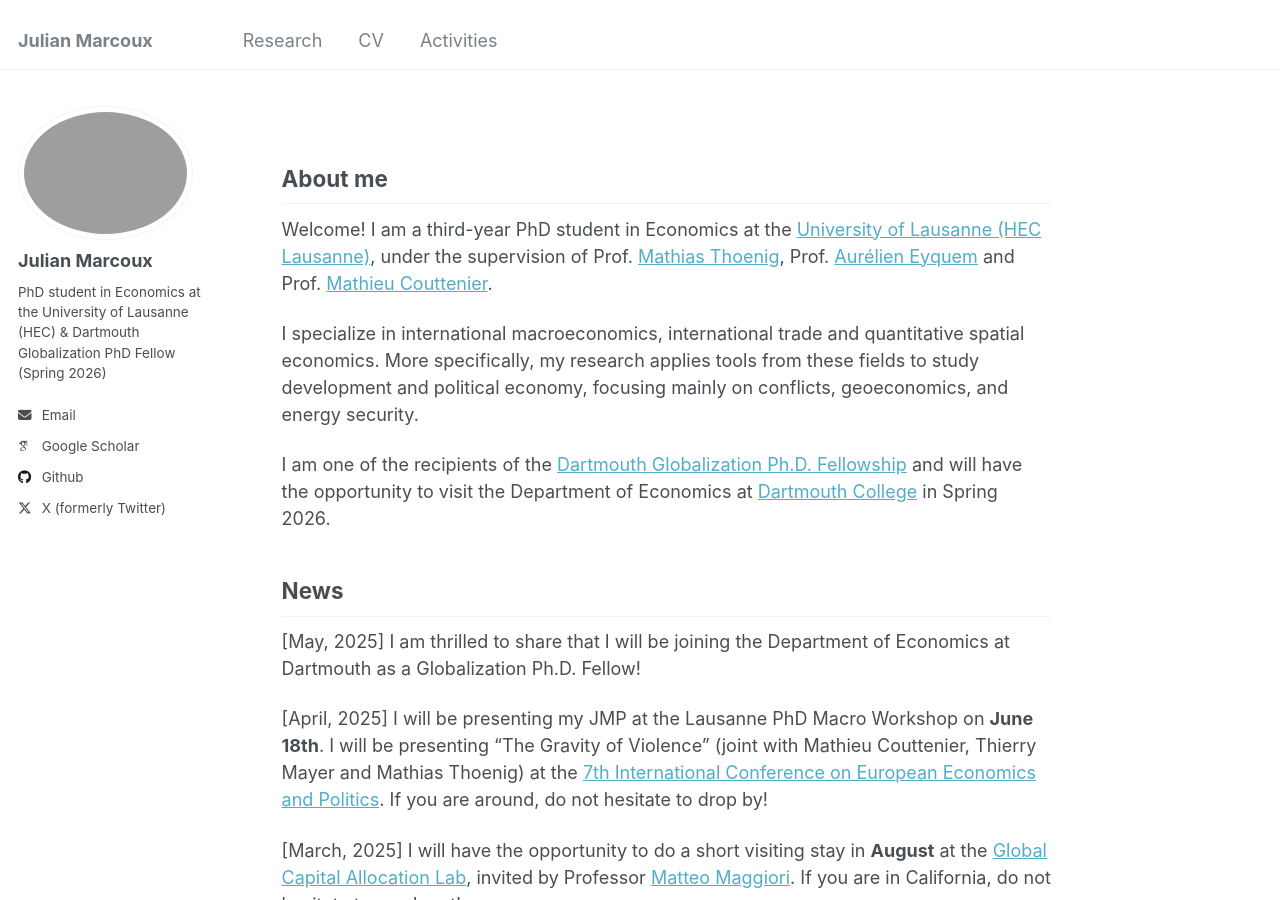
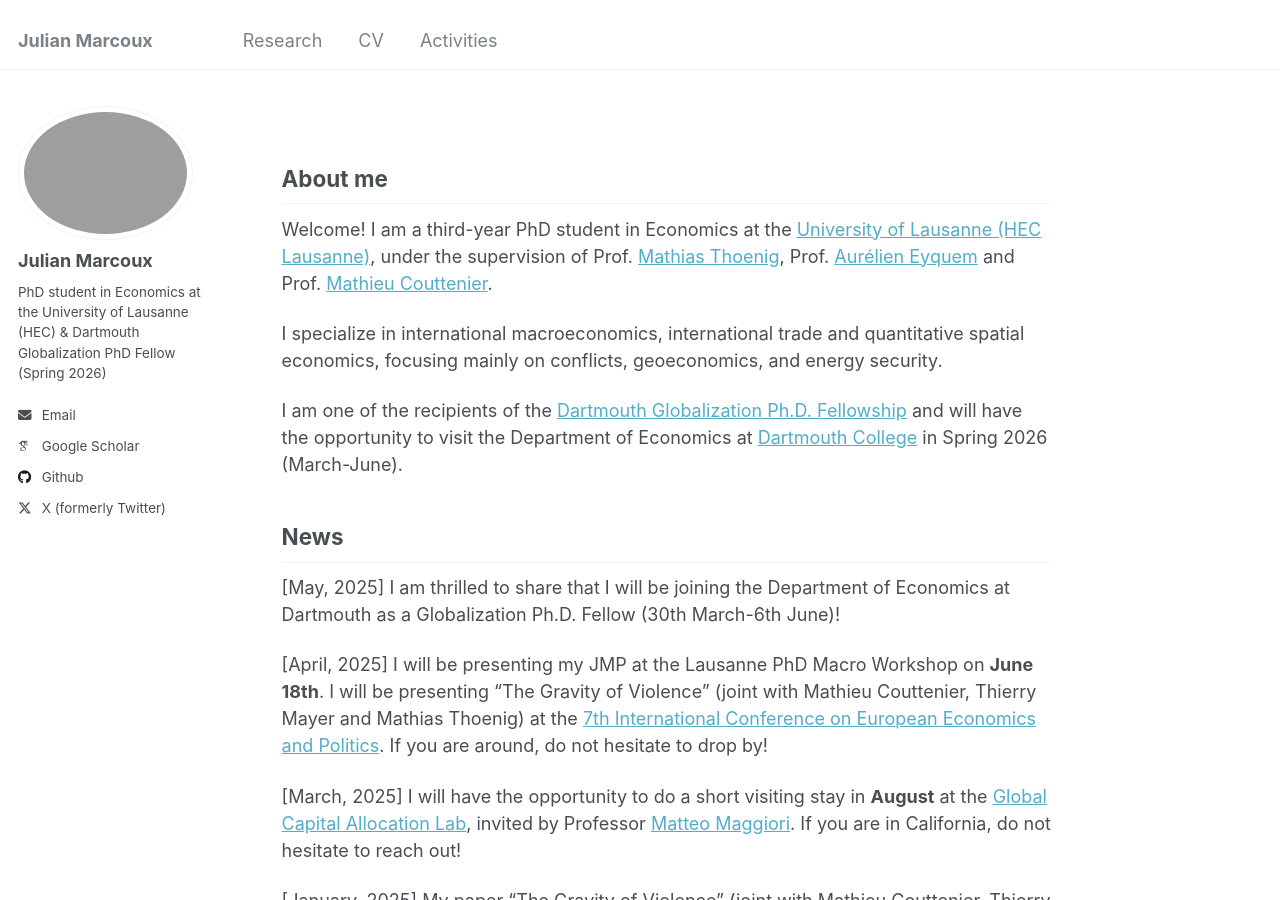
Before and after one commit to julianmarcoux/julianmarcoux.github.io, a Jekyll site: the page built from _pages/about.md, in a window 1280 px wide and 900 px high. Built offline with Jekyll 4.4.1, drawn with Linux system fonts in a browser that asks for light colours; some web fonts are replaced.

Commit message:
Update about.md

```diff
--- a/_pages/about.md
+++ b/_pages/about.md
@@ -12,13 +12,13 @@ About me
 -------------
 Welcome! I am a third-year PhD student in Economics at the [University of Lausanne (HEC Lausanne)](https://www.unil.ch/de/en/home.html), under the supervision of Prof. [Mathias Thoenig](https://people.unil.ch/mathiasthoenig/), Prof. [Aurélien Eyquem](http://aeyq.free.fr/) and Prof. [Mathieu Couttenier](https://sites.google.com/site/coutteniermathieu/).
 
-I specialize in international macroeconomics, international trade and quantitative spatial economics. More specifically, my research applies tools from these fields to study development and political economy, focusing mainly on conflicts, geoeconomics, and energy security.
+I specialize in international macroeconomics, international trade and quantitative spatial economics, focusing mainly on conflicts, geoeconomics, and energy security.
 
-I am one of the recipients of the [Dartmouth Globalization Ph.D. Fellowship](https://globalization.dartmouth.edu/programs/globalization-phd-fellows) and will have the opportunity to visit the Department of Economics at [Dartmouth College](https://economics.dartmouth.edu/) in Spring 2026.
+I am one of the recipients of the [Dartmouth Globalization Ph.D. Fellowship](https://globalization.dartmouth.edu/programs/globalization-phd-fellows) and will have the opportunity to visit the Department of Economics at [Dartmouth College](https://economics.dartmouth.edu/) in Spring 2026 (March-June).
 
 News
 -------------
-[May, 2025] I am thrilled to share that I will be joining the Department of Economics at Dartmouth as a Globalization Ph.D. Fellow!
+[May, 2025] I am thrilled to share that I will be joining the Department of Economics at Dartmouth as a Globalization Ph.D. Fellow (30th March-6th June)!
 
 [April, 2025] I will be presenting my JMP at the Lausanne PhD Macro Workshop on **June 18th**. I will be presenting "The Gravity of Violence" (joint with Mathieu Couttenier, Thierry Mayer and Mathias Thoenig) at the [7th International Conference on European Economics and Politics](https://cefes-dems.unimib.it/events/conferences/cefesconf2025/). If you are around, do not hesitate to drop by!
 
```
